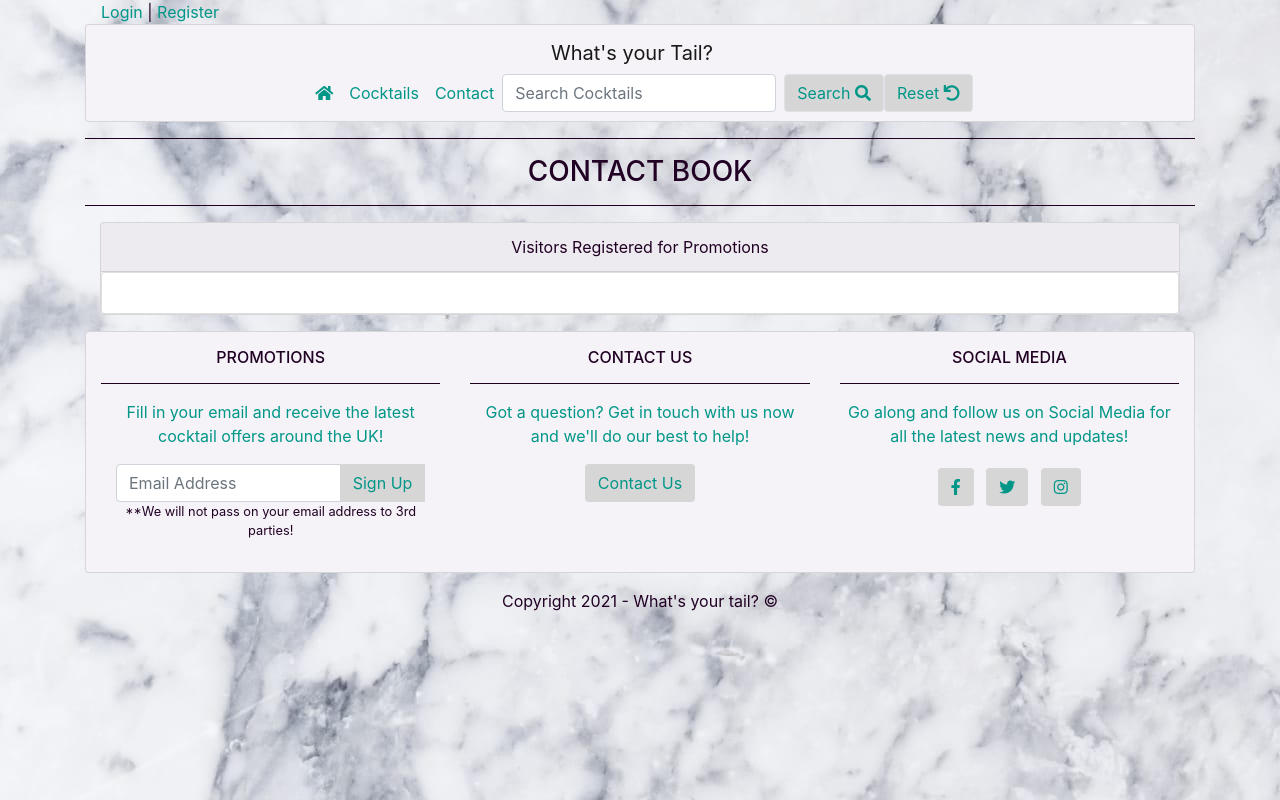
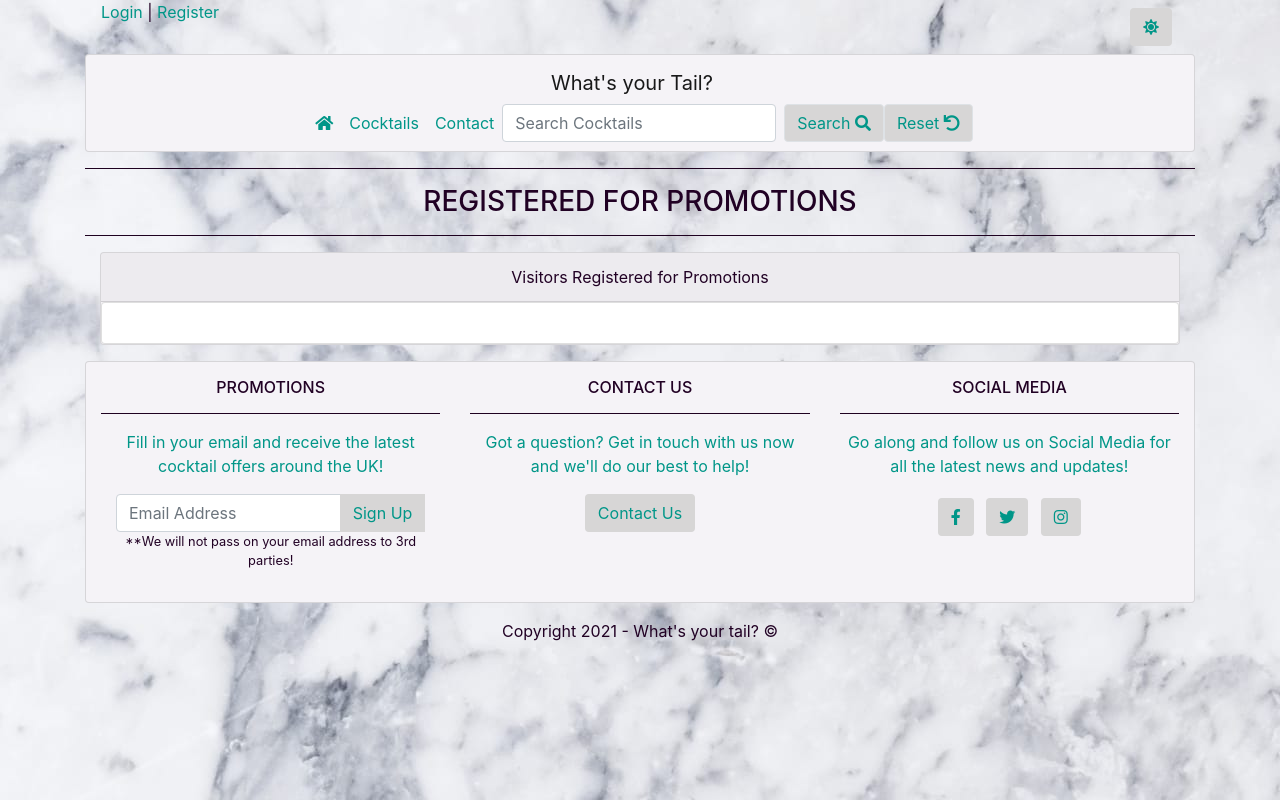
Before and after one commit to jakelashbrook/cocktails-ms3, a Flask app: page /add_promotion in a window 1280 px wide. Run offline with Flask 2, Linux system fonts and the light colour scheme; data that the repository does not hold is empty; some libraries are stand-ins or nearby versions.

Commit message:
Initial Light/Dark Mode Functionality

```diff
--- a/static/css/style.css
+++ b/static/css/style.css
@@ -1,14 +1,32 @@
 /* Google Fonts Import */
 @import url('https://fonts.googleapis.com/css2?family=Pangolin&display=swap');
 
-/* Body classes */
-body {
+/* Light and Dark Mode */
+.light-mode {
     background-image: url("/static/images/white-marble-bg.jpeg");
     color: #210124;
 }
 
+.dark-mode {
+    background-image: url("/static/images/black-marble-bg.jpeg");
+}
+
+
+/* Body Classes */
 hr {
     background-color: #210124;
+}
+
+.hr-dm {
+    background-color: #fafafa;
+}
+
+.dm-h3 {
+    color: #fafafa;
+}
+
+.dm-f-txt {
+    color: #210124
 }
 
 i {
--- a/static/js/main.js
+++ b/static/js/main.js
@@ -1,4 +1,26 @@
 $( document ).ready(function() {
+
+    $('#l-or-d-mode').click(function() {
+  if ($('body').hasClass('light-mode')){
+    $('body').removeClass('light-mode');
+    $('body').addClass('dark-mode');
+    $('#log-nav a').addClass('btn button m-2');
+    $('h3').addClass('dm-h3');
+    $('hr').addClass('hr-dm')
+    $('footer h6').addClass('dm-f-txt');
+    $('#l-or-d-mode').html('<i class="fas fa-moon"></i>');
+  }
+  else if ($('body').hasClass('dark-mode')){
+    $('body').removeClass('dark-mode');
+    $('body').addClass('light-mode');
+    $('#log-nav a').removeClass('btn button');
+    $('h3').removeClass('dm-h3');
+    $('hr').removeClass('hr-dm');
+    $('footer h6').removeClass('dm-f-txt');
+    $('#l-or-d-mode').html('<i class="fas fa-sun"></i>');
+  }
+});
+
     $('.edit-cn-btn').click(function() {
         $('#accordionExample').addClass('d-none');
         $('.edit-cn-area').removeClass('d-none');
--- a/templates/base.html
+++ b/templates/base.html
@@ -18,10 +18,10 @@
     <!-- For any custom CSS styles to be injected here-->
     {% endblock %}
 </head>
-<body>
+<body class="light-mode">
     <div class="container" id="content-body">
         <div class="row">
-            <div class="col-6">
+            <div class="col-12">
                 <!-- Login/Sign Up and Logout Navigation -->
                 <div id="log-nav" class="pl-3 container-fluid">
                     {% if session.user %}
@@ -30,10 +30,9 @@
                     <a href="{{ url_for('login') }}" id="login">Login</a> | <a href="{{ url_for('register') }}"
                         id="register">Register</a>
                     {% endif %}
-                </div>
-                <div class="col-6">
                     <!-- Light/Dark Mode Toggle -->
-
+                    <button id="l-or-d-mode" class="btn button m-2 float-right" title="Change Mode">
+                        <i class="fas fa-sun"></i></button>
                 </div>
             </div>
         </div>
--- a/templates/promotions.html
+++ b/templates/promotions.html
@@ -2,7 +2,7 @@
 {% block content %}
 
 <hr>
-<h3 class="mt-3 text-center text-uppercase">Contact Book</h3>
+<h3 class="mt-3 text-center text-uppercase">Registered For Promotions</h3>
 <hr>
 
 <div class="container mt-3">
```
